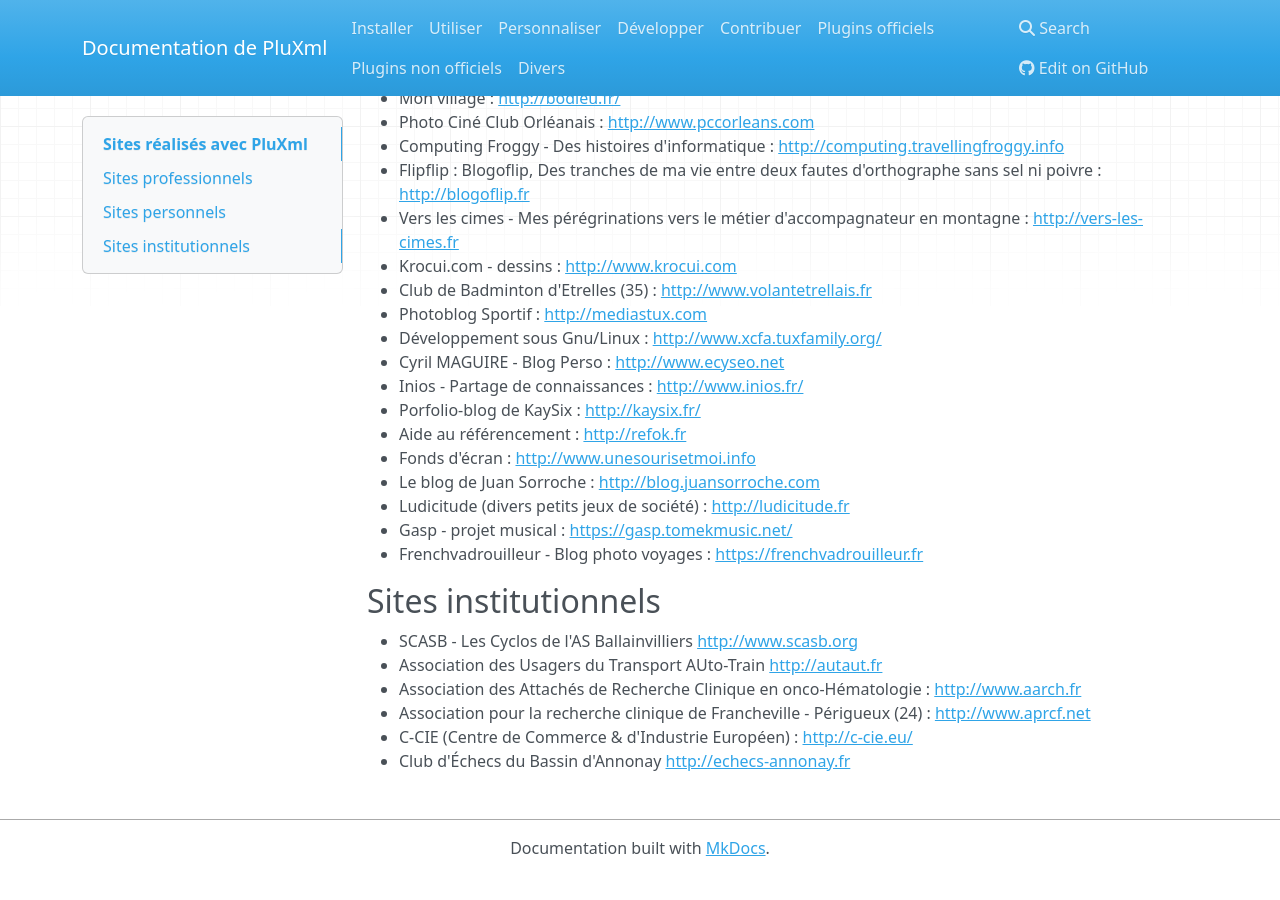
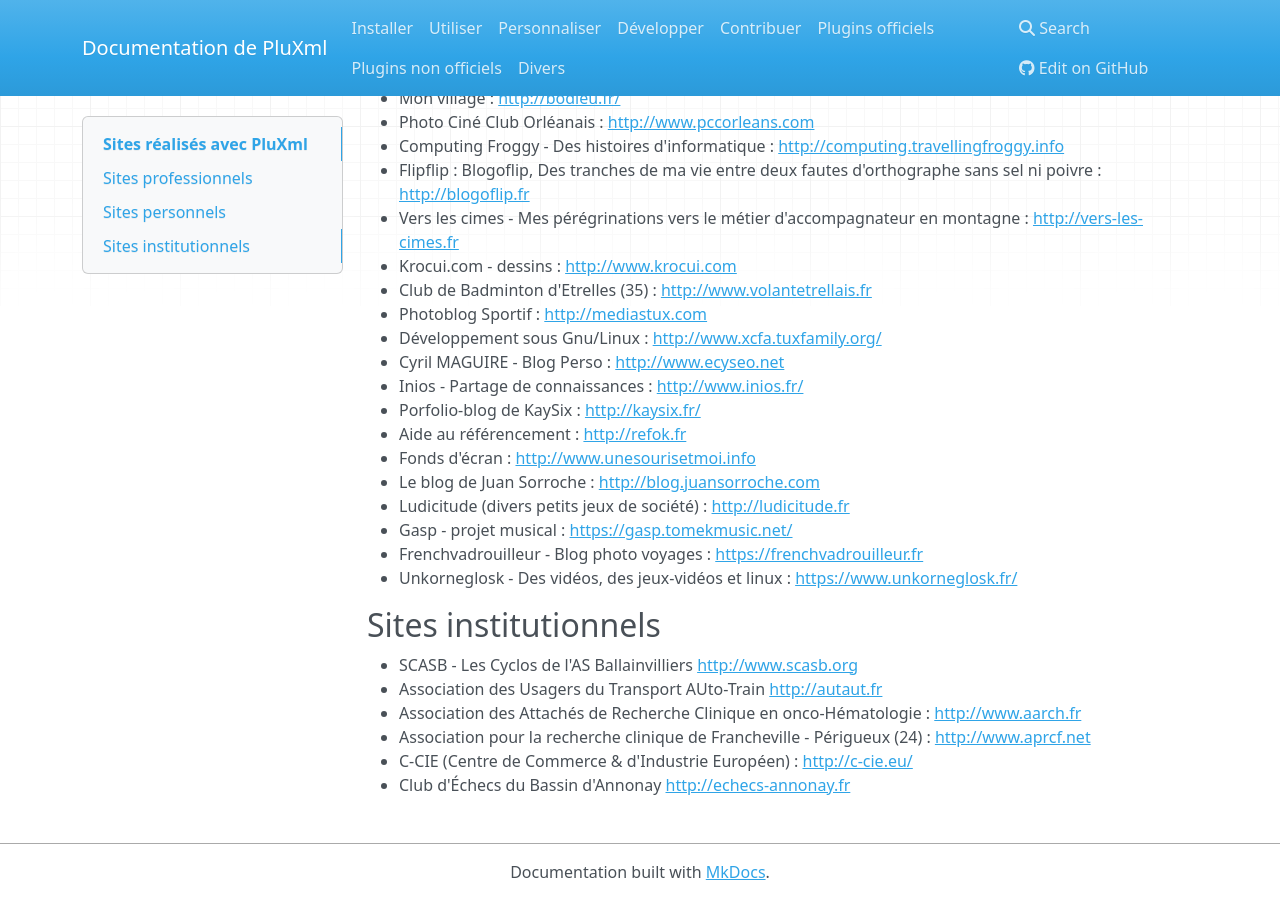
Before and after one commit to pluxml/PluXml-Wiki, an MkDocs documentation site: the page built from docs/divers/sites-realises-avec-pluxml.md, in a window 1280 px wide and 900 px high, scrolled down 605 px. Built offline with MkDocs 1.6.1, drawn with Linux system fonts in a browser that asks for light colours; nearby versions of some CDN libraries; before the commit the page ends 1481 px from its top, so only the background shows below that.

Commit message:
Added Unkorneglosk.fr
Added Unkorneglosk.fr

```diff
--- a/docs/divers/sites-realises-avec-pluxml.md
+++ b/docs/divers/sites-realises-avec-pluxml.md
@@ -40,6 +40,7 @@
 * Ludicitude (divers petits jeux de société) : [http://ludicitude.fr](http://ludicitude.fr)
 * Gasp - projet musical : [https://gasp.tomekmusic.net/](https://gasp.tomekmusic.net/)
 * Frenchvadrouilleur - Blog photo voyages : [https://frenchvadrouilleur.fr](https://frenchvadrouilleur.fr)
+* Unkorneglosk - Des vidéos, des jeux-vidéos et linux : [https://www.unkorneglosk.fr/](https://www.unkorneglosk.fr)
 
 ## Sites institutionnels
 
```
